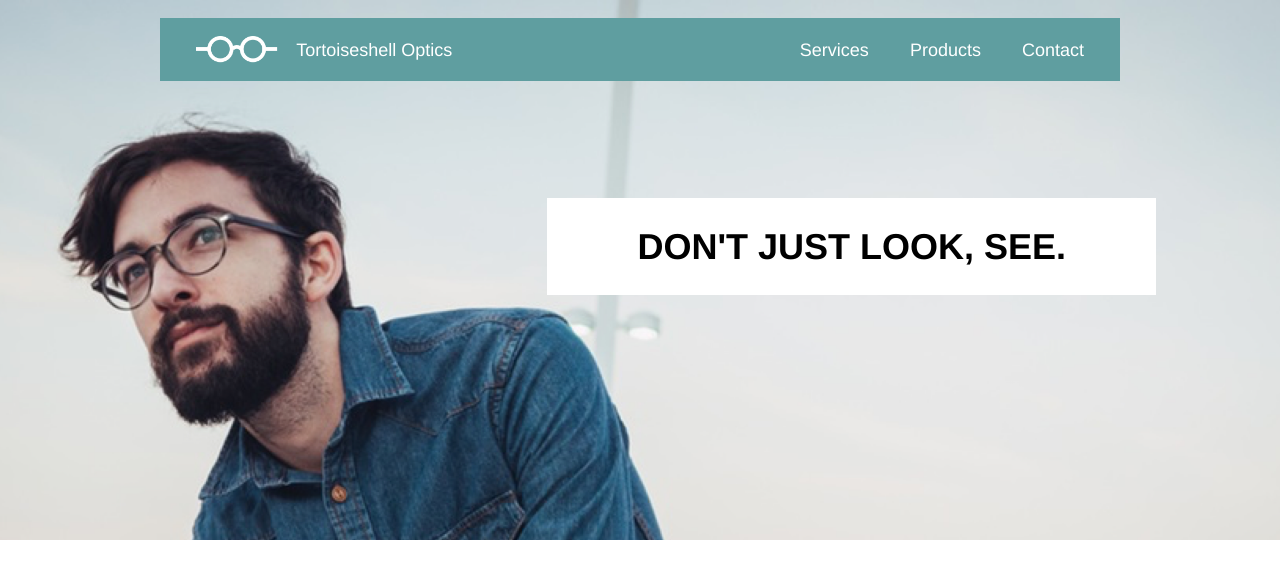
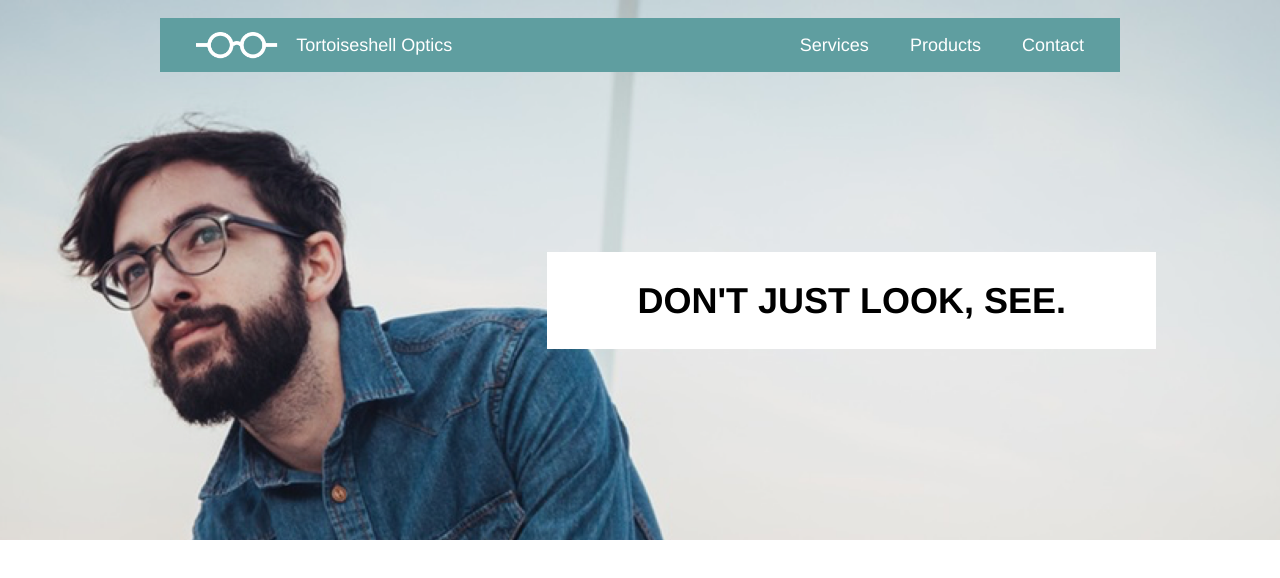
Before and after one commit to ElMarcelito/tortoiseshell, a plain HTML site: page index.html in a window 1280 px wide. Drawn offline with Linux system fonts and the light colour scheme.

Commit message:
Finished Header. Now optimizing CSS.

```diff
--- a/index.html
+++ b/index.html
@@ -30,15 +30,12 @@
       </div>
     </header>
 
-    <!-- Main Promo -->
-<!--    <div class="main">
-      <div class="headline">
-        Don't just look, see.
-      </div>
--->
     </div>
 
     <!-- Services -->
+    <div class="services">
+
+    </div>
 
     <!-- About -->
 
--- a/resources/css/style.css
+++ b/resources/css/style.css
@@ -13,10 +13,10 @@ html {
 }
 
 header {
-  position: absolute;
+  position: relative;
   top: 1rem;
+  height: 3rem;
   background-color: cadetblue;
-  padding: 1rem 0;
   color: white;
   vertical-align: middle;
 }
@@ -37,7 +37,7 @@ nav {
   display: flex;
   align-items: center;
   justify-content: flex-end;
-  margin-right: 2rem;
+  margin: 1rem 2rem;
 }
 
 nav li {
@@ -58,7 +58,7 @@ nav li {
 
 .headline {
   position: absolute;
-  top: 10rem;
+  top: 13rem;
   right: -2rem;
   padding: 1.5rem 5rem;
   font-weight: bold;
```
